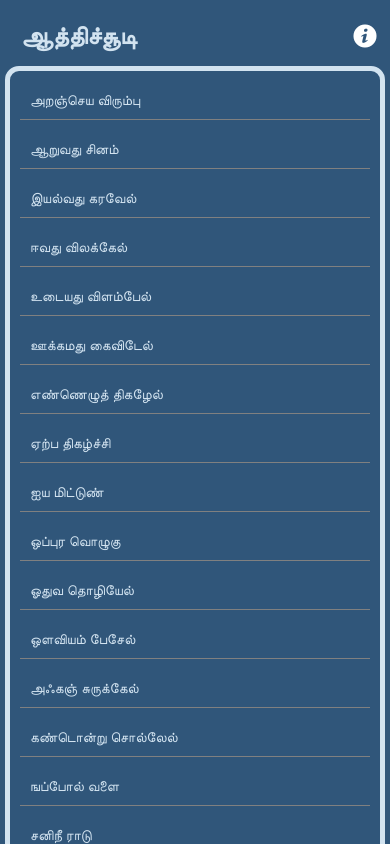
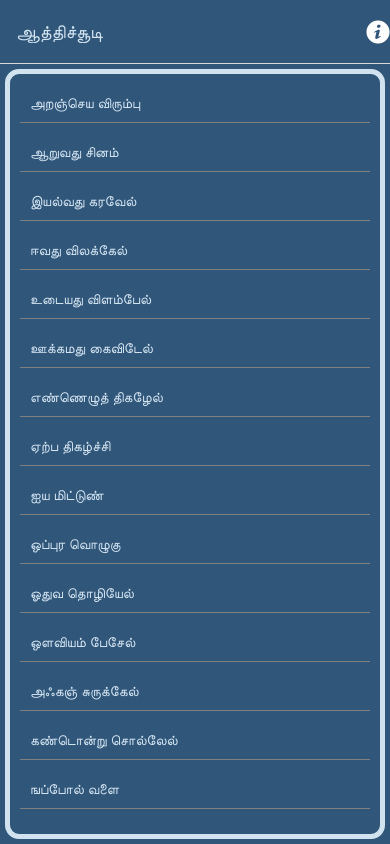
Before and after one commit to nibaji/aathichoodi-app, a React Native app: screen /PoemsList in a window 390 px wide. Shown: the top 844 px of the page. Built offline with nearby package versions, Linux system fonts and the light colour scheme.

Commit message:
refactor
* use native-stack navigation
* move appBar to navigation
* use proper types

```diff
--- a/package.json
+++ b/package.json
@@ -11,7 +11,7 @@
   },
   "dependencies": {
     "@react-navigation/native": "^6.1.4",
-    "@react-navigation/stack": "^6.3.14",
+    "@react-navigation/native-stack": "^6.3.14",
     "@reduxjs/toolkit": "^1.9.2",
     "react": "18.2.0",
     "react-native": "0.71.3",
--- /dev/null
+++ b/src/Components/InfoButton.tsx
@@ -0,0 +1,25 @@
+import React from 'react';
+import {TouchableOpacity} from 'react-native';
+import Entypo from 'react-native-vector-icons/Entypo';
+import {useDispatch} from 'react-redux';
+
+import {changeAppInfoVisibility} from '../Redux/appInfo';
+import AppInfo from './Info';
+
+Entypo.loadFont();
+export default function InfoButton() {
+  const dispatch = useDispatch();
+
+  const onPressInfoHandle = () => {
+    dispatch(changeAppInfoVisibility());
+  };
+
+  return (
+    <>
+      <TouchableOpacity onPress={onPressInfoHandle}>
+        <Entypo name="info-with-circle" size={24} color="white" />
+      </TouchableOpacity>
+      <AppInfo />
+    </>
+  );
+}
--- a/src/Components/appBar.tsx
+++ /dev/null
@@ -1,43 +0,0 @@
-import React from 'react';
-import {View, Text, StyleSheet, TouchableOpacity} from 'react-native';
-import Entypo from 'react-native-vector-icons/Entypo';
-import {useDispatch} from 'react-redux';
-import {changeAppInfoVisibility} from '../Redux/appInfo';
-import AppColor from '../Theme/colors';
-import AppInfo from './Info';
-
-Entypo.loadFont();
-export default function AppBar() {
-  const dispatch = useDispatch();
-
-  const onPressInfoHandle = () => {
-    dispatch(changeAppInfoVisibility());
-  };
-
-  return (
-    <View style={styles.main}>
-      <Text style={styles.titleText}>ஆத்திச்சூடி</Text>
-      <TouchableOpacity onPress={onPressInfoHandle}>
-        <Entypo name="info-with-circle" size={24} color="white" />
-      </TouchableOpacity>
-      <AppInfo />
-    </View>
-  );
-}
-
-const styles = StyleSheet.create({
-  main: {
-    flexDirection: 'row',
-    backgroundColor: AppColor.primary,
-    padding: 8,
-    justifyContent: 'space-between',
-    alignItems: 'center',
-  },
-  titleText: {
-    padding: 8,
-    textAlign: 'left',
-    fontWeight: 'bold',
-    fontSize: 24,
-    color: AppColor.accent,
-  },
-});
--- a/src/Components/info.tsx
+++ b/src/Components/info.tsx
@@ -60,7 +60,7 @@ const AppInfo = () => {
               onPress={async () =>
                 await Linking.openURL('https:github.com/tk120404/Aathichudi')
               }>
-              <Text style={styles.linkText}>AATHICHUDI REPO</Text>
+              <Text style={styles.linkText}>POEMS</Text>
             </TouchableOpacity>
           </View>
 
@@ -71,7 +71,7 @@ const AppInfo = () => {
             <Text style={styles.linkText}>Nidhun Balaji T R (nibaji)</Text>
           </TouchableOpacity>
 
-          <Text style={styles.creditsTitleText}>App Sourc</Text>
+          <Text style={styles.creditsTitleText}>App Source</Text>
           <TouchableOpacity
             onPress={async () =>
               await Linking.openURL('https:github.com/nibaji/aathichoodi-app')
@@ -156,6 +156,8 @@ const styles = StyleSheet.create({
     textAlign: 'center',
     fontWeight: 'bold',
     color: AppColor.primary,
+    textDecorationLine: 'underline',
+    textDecorationColor: AppColor.primary,
   },
   creditRowView: {
     flexDirection: 'row',
--- a/src/Navigation/stackedNavigation.tsx
+++ b/src/Navigation/stackedNavigation.tsx
@@ -1,8 +1,10 @@
 import React from 'react';
-import {createStackNavigator} from '@react-navigation/stack';
+import {createNativeStackNavigator} from '@react-navigation/native-stack';
 import {NavigationContainer} from '@react-navigation/native';
+
 import PoemsList from '../Screens/PoemsList';
 import PoemDetails from '../Screens/PoemDetails';
+import InfoButton from '../Components/InfoButton';
 import AppColor from '../Theme/colors';
 
 export default function StackedNavigation() {
@@ -13,7 +15,13 @@ export default function StackedNavigation() {
   );
 }
 
-const Stack = createStackNavigator();
+const Stack = createNativeStackNavigator();
+
+const stackHeaderOptions = {
+  headerTitleStyle: {color: AppColor.accent},
+  headerStyle: {backgroundColor: AppColor.primary},
+  headerTintColor: AppColor.accent,
+};
 
 function Stacks() {
   return (
@@ -21,16 +29,18 @@ function Stacks() {
       <Stack.Screen
         name="PoemsList"
         component={PoemsList}
-        options={{headerShown: false}}
+        options={{
+          headerTitle: 'ஆத்திச்சூடி',
+          headerRight: () => <InfoButton />,
+          ...stackHeaderOptions,
+        }}
       />
       <Stack.Screen
         name="Poem"
         component={PoemDetails}
-        options={({route}: any) => ({
-          title: route.params.title,
-          headerTitleStyle: {color: AppColor.accent},
-          headerStyle: {backgroundColor: AppColor.primary},
-          headerTintColor: AppColor.accent,
+        options={({route}) => ({
+          title: route?.params?.title,
+          ...stackHeaderOptions,
         })}
       />
     </Stack.Navigator>
--- a/src/Screens/PoemDetails.tsx
+++ b/src/Screens/PoemDetails.tsx
@@ -1,13 +1,14 @@
 import React from 'react';
 import {View, Text, StyleSheet} from 'react-native';
+import type {NativeStackScreenProps} from '@react-navigation/native-stack';
+
+import {RootStackParamList} from '../types/navigation';
+import {poemType} from '../types/poem';
 import AppColor from '../Theme/colors';
 
-interface PoemDetailsType {
-  route: any;
-}
-
-const PoemDetails: React.FC<PoemDetailsType> = ({route}) => {
-  const {poem: poemDetails} = route.params;
+type Props = NativeStackScreenProps<RootStackParamList>;
+const PoemDetails = ({route}: Props) => {
+  const {poem: poemDetails} = route.params as {poem: poemType};
 
   return (
     <View style={styles.main}>
--- a/src/Screens/PoemsList.tsx
+++ b/src/Screens/PoemsList.tsx
@@ -7,17 +7,18 @@ import {
   StyleSheet,
   StatusBar,
 } from 'react-native';
-import {useNavigation} from '@react-navigation/native';
+import type {NativeStackScreenProps} from '@react-navigation/native-stack';
+
+import {RootStackParamList} from '../types/navigation';
 import poems from '../Data/poems';
 import AppColor from '../Theme/colors';
-import AppBar from '../Components/AppBar';
+import {POEM} from '../types/screens';
 
-export default function PoemsList() {
-  const navigation = useNavigation();
+type Props = NativeStackScreenProps<RootStackParamList>;
+export default function PoemsList({navigation}: Props) {
   return (
     <View style={styles.main}>
       <StatusBar backgroundColor={AppColor.primary} />
-      <AppBar />
       <View style={styles.poemsView}>
         <FlatList
           data={poems.aathichoodi}
@@ -25,7 +26,7 @@ export default function PoemsList() {
           renderItem={({item}) => (
             <TouchableOpacity
               onPress={() => {
-                navigation.navigate('Poem', {
+                navigation.navigate(POEM, {
                   poem: item,
                   title: `ஆத்திச்சூடி எண்: ${item.number}`,
                 });
--- /dev/null
+++ b/src/types/navigation.ts
@@ -0,0 +1,10 @@
+import {POEM, POEMS_LIST} from './screens';
+import {poemType} from './poem';
+
+export type RootStackParamList = {
+  [POEMS_LIST]: undefined;
+  [POEM]: {
+    title: string;
+    poem: poemType;
+  };
+};
--- /dev/null
+++ b/src/types/poem.ts
@@ -0,0 +1,7 @@
+export type poemType = {
+  number: number;
+  poem: string;
+  meaning?: string;
+  paraphrase?: string;
+  translation: string;
+};
--- /dev/null
+++ b/src/types/screens.ts
@@ -0,0 +1,2 @@
+export const POEMS_LIST = 'PoemsList';
+export const POEM = 'Poem';
```
Also changed, not shown: 1 other file (tests, documents, lock files or other folders).
